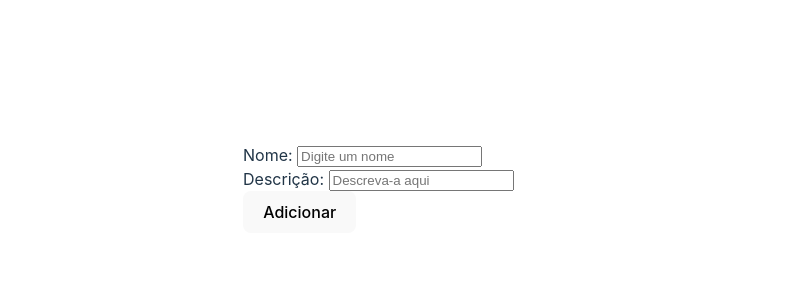
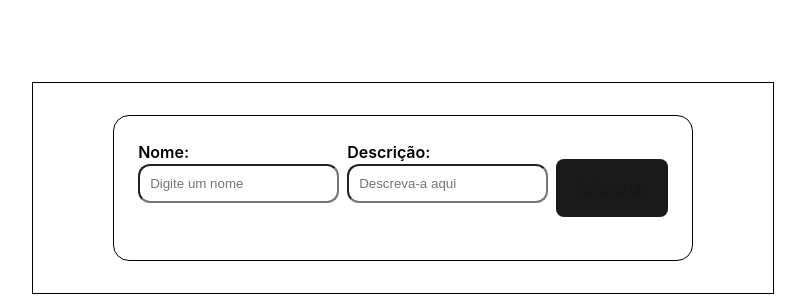
Before and after one commit to RicardoSouza03/Vite_project, a React (Vite) app in the folder vite-project/: page /list in a window 1280 px wide. Shown: the part 212-512 px from the top of the page, without its empty margins (237-1042 px from the left). Built offline with nearby package versions, Linux system fonts and the light colour scheme.

Commit message:
Style: create css for list page

```diff
--- /dev/null
+++ b/vite-project/src/Css/List.css
@@ -0,0 +1,77 @@
+.list_main {
+    display: flex;
+    flex-flow: column nowrap;
+    gap: 2vh;
+    border: 1px solid #000000;
+    color: #000000;
+    max-width: 80vh;
+    max-height: fit-content;
+    padding: 4vh 10vh;
+}
+
+.newTask_section {
+    border: 1px solid #000000;
+    border-radius: 2vh;
+    max-width: 80vh;
+}
+
+.newTask_section form {
+    display: flex;
+    flex-flow: row nowrap;
+    align-items: center;
+    gap: 1vh;
+    padding: 3vh;
+}
+
+.newTask_section fieldset {
+    font-weight: 645;
+    margin: 0;
+    padding: 0;
+    height: 12vh;
+    width: min-content;
+    border: none;
+}
+
+.newTask_section fieldset span {
+    padding: 0;
+}
+
+.newTask_section form input {
+    padding: 10px;
+    background-color: #ffffff;
+    border-radius: 1.5vh;
+    color: #000000;
+}
+
+.newTask_section form button {
+    padding: 2.3vh;
+}
+
+.task_section {
+    border: 1px solid black;
+    border-radius: 2vh;
+    padding: 1vh;
+    text-align: left;
+}
+
+.task_base_info {
+    display: flex;
+    flex-flow: row nowrap;
+    border-bottom: 1px solid black;
+    padding: 1.5vh;
+    justify-content: space-between;
+    align-items: center;
+    font-weight: 645;
+}
+
+.task_base_info h3 {
+    padding: 0;
+    margin: 0;
+}
+
+.task_section p {
+    padding: 1vh;
+    font-size: large;
+    white-space: initial;
+    word-wrap: break-word;
+}
--- a/vite-project/src/Pages/List.tsx
+++ b/vite-project/src/Pages/List.tsx
@@ -1,19 +1,22 @@
-import Task from '../Interfaces/Task'
-import NewTask from '../components/NewTask'
-import UserStore from '../zustand/UserStore/UserStore'
+import Task from "../Interfaces/Task";
+import NewTask from "../components/NewTask";
+import UserStore from "../zustand/UserStore/UserStore";
+import "../Css/List.css"
 
 export default function List() {
   const taskList = UserStore((state) => state.tasks)
 
   return (
-    <main>
+    <main className="list_main">
       <NewTask />
       {taskList.map((task: Task) => (
-        <div key={task.name}>
-          <h3>{task.name}</h3>
-          <span>{task.created}</span>
+        <section className="task_section" key={task.name}>
+          <div className="task_base_info">
+            <h3>{task.name}</h3>
+            <span>{task.created}</span>
+          </div>
           <p>{task.description}</p>
-        </div>
+        </section>
       ))}
     </main>
   )
--- a/vite-project/src/components/NewTask.tsx
+++ b/vite-project/src/components/NewTask.tsx
@@ -4,11 +4,11 @@ import UserStore from "../zustand/UserStore/UserStore"
 import Button from "./Button"
 import { Form, Field } from "react-final-form";
 
+
 export default function NewTask() {
     const addTask = UserStore((state) => state.addTask)
     const [name, setName] = useState<string>('')
     const [description, setDescription] = useState<string>('')
-
 
     const createTask = (event: React.MouseEvent<HTMLButtonElement, MouseEvent>) => {
         event.preventDefault()
@@ -32,22 +32,22 @@ export default function NewTask() {
         if (!description) {
             errors.description = 'Necessário'
         }
-        if (description && description.length < 4) {
+        if (description && description.length < 2) {
             errors.description = 'Muito curto'
         }
         return errors
     }
 
     return (
-        <section>
+        <section className="newTask_section">
             <Form
                 onSubmit={createTask}
                 validate={validateForm}
-                render={({handleSubmit, submitting}) => (
+                render={({handleSubmit}) => (
                     <form onSubmit={handleSubmit}>
                         <Field name="name">
                             {({ input, meta }) => (
-                                <div>
+                                <fieldset>
                                     <label>Nome: </label>
                                     <input
                                         type="text"
@@ -58,12 +58,12 @@ export default function NewTask() {
                                         value={name}
                                     />
                                     { meta.touched && meta.error && <span>{meta.error}</span> }
-                                </div>
+                                </fieldset>
                             )}
                         </Field>
                         <Field name="description">
                             {({ input, meta }) => (
-                                <div>
+                                <fieldset>
                                     <label>Descrição: </label>
                                     <input
                                         type="text"
@@ -74,11 +74,11 @@ export default function NewTask() {
                                         value={description}
                                     />
                                     { meta.touched && meta.error && <span>{meta.error}</span> }
-                                </div>
+                                </fieldset>
                             )}
                         </Field>
                         <Button
-                            disabled={submitting}
+                            disabled={!name || !description}
                             name="Adicionar"
                             onClick={(event) => createTask(event)}
                             type="submit"
--- a/vite-project/src/index.css
+++ b/vite-project/src/index.css
@@ -58,16 +58,3 @@ button:focus,
 button:focus-visible {
   outline: 4px auto -webkit-focus-ring-color;
 }
-
-@media (prefers-color-scheme: light) {
-  :root {
-    color: #213547;
-    background-color: #ffffff;
-  }
-  a:hover {
-    color: #747bff;
-  }
-  button {
-    background-color: #f9f9f9;
-  }
-}
```
